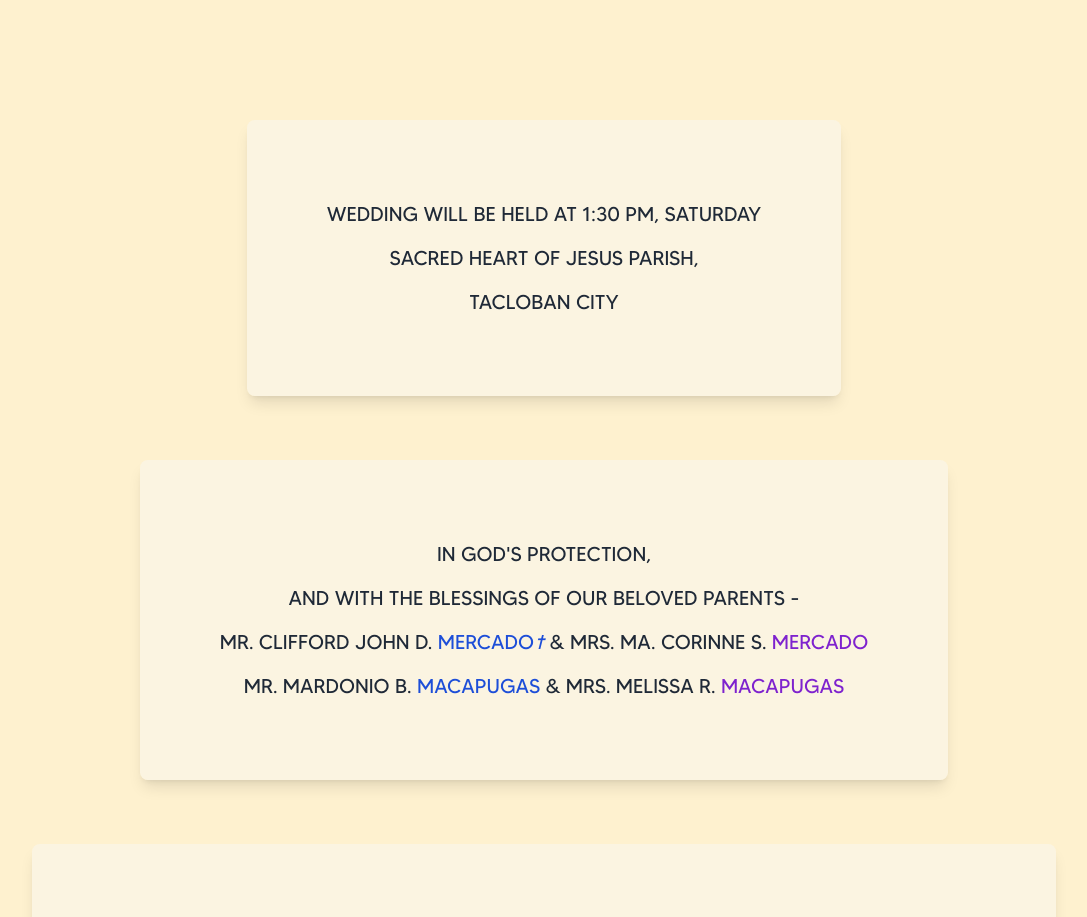
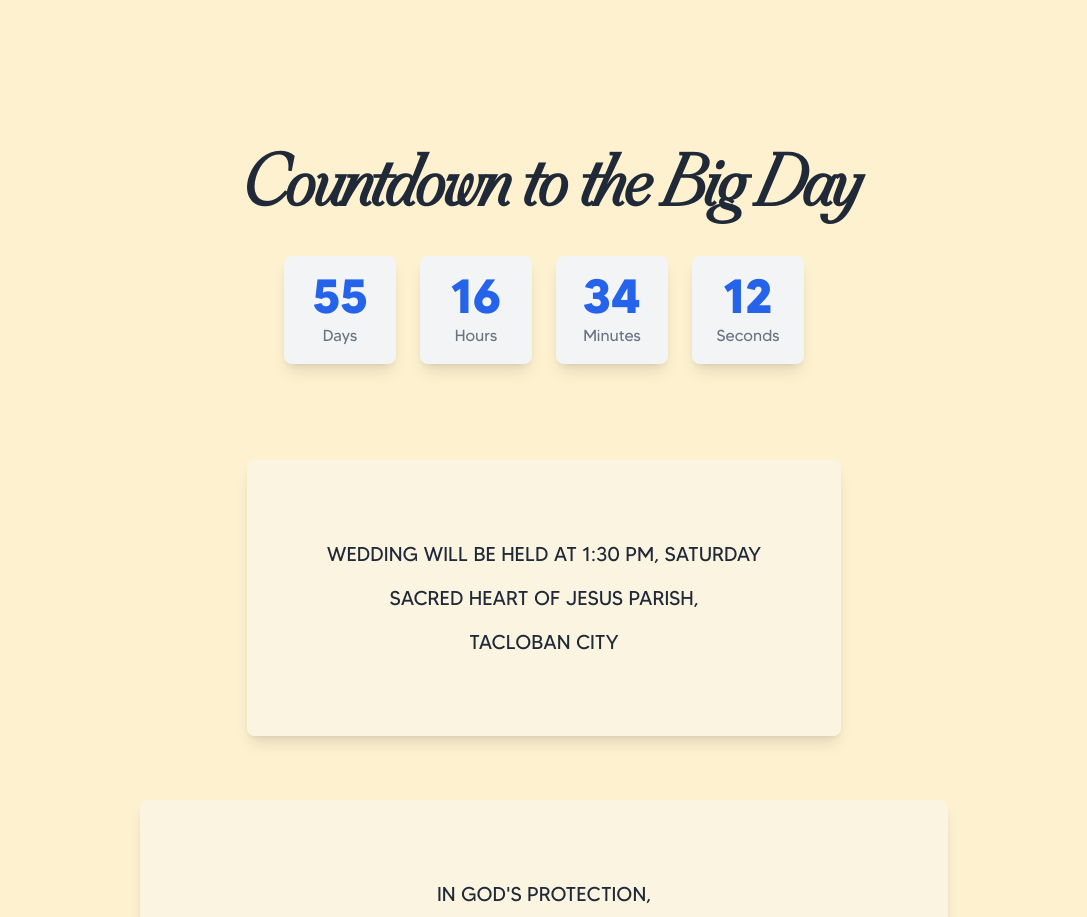
Before and after one commit to kulaizki/imclizyforyou, a Next.js app: page / in a window 1280 px wide. Shown: the part 1640-2557 px from the top of the page, without its empty margins (96-1183 px from the left). Built offline with nearby package versions, Linux system fonts and the light colour scheme.

Commit message:
feat: add EventCountdown component

```diff
--- a/src/app/page.tsx
+++ b/src/app/page.tsx
@@ -8,6 +8,7 @@ import GiftsChildren from "@/components/GiftsChildren";
 import Venue from "@/components/Venue";
 import Parents from "@/components/Parents";
 import CopyrightFooter from "@/components/CopyrightFooter";
+import EventCountdown from "@/components/EventCountdown";
 
 export default function Home() {
   return (
@@ -50,6 +51,7 @@ export default function Home() {
         </div>
 
         <div className="bg-[#fef1cf] flex flex-col items-center gap-y-16 p-4 pt-40">
+          <EventCountdown />
           <Venue />
           <Parents />
           <Sponsors />
--- /dev/null
+++ b/src/components/EventCountdown.tsx
@@ -0,0 +1,57 @@
+"use client";
+import { useEffect, useState } from "react";
+
+interface TimeRemaining {
+  days: number;
+  hours: number;
+  minutes: number;
+  seconds: number;
+}
+
+export default function EventCountdown() {
+  const [timeRemaining, setTimeRemaining] = useState<TimeRemaining | null>(null);
+
+  useEffect(() => {
+    const eventDate = new Date("2024-12-28T13:30:00+08:00");
+
+    function calculateTimeRemaining() {
+      const now = new Date();
+      const difference = eventDate.getTime() - now.getTime();
+
+      if (difference <= 0) return { days: 0, hours: 0, minutes: 0, seconds: 0 };
+
+      return {
+        days: Math.floor(difference / (1000 * 60 * 60 * 24)),
+        hours: Math.floor((difference / (1000 * 60 * 60)) % 24),
+        minutes: Math.floor((difference / (1000 * 60)) % 60),
+        seconds: Math.floor((difference / 1000) % 60),
+      };
+    }
+
+    setTimeRemaining(calculateTimeRemaining());
+
+    const timer = setInterval(() => {
+      setTimeRemaining(calculateTimeRemaining());
+    }, 1000);
+
+    return () => clearInterval(timer);
+  }, []);
+
+  if (!timeRemaining) return null;
+
+  return (
+    <div className="flex flex-col items-center gap-8 text-center text-gray-800 py-8 px-4">
+      <h2 className="font-wedding text-3xl sm:text-4xl md:text-7xl font-semibold">
+        Countdown to the Big Day
+      </h2>
+      <div className="flex justify-center gap-4 md:gap-6">
+        {Object.entries(timeRemaining).map(([label, value], index) => (
+          <div key={index} className="flex flex-col items-center bg-gray-100 rounded-lg p-4 w-20 md:w-24 lg:w-28 shadow-lg">
+            <span className="text-3xl md:text-4xl lg:text-5xl font-bold text-blue-600">{value}</span>
+            <span className="text-sm md:text-base text-gray-500 mt-1">{label.charAt(0).toUpperCase() + label.slice(1)}</span>
+          </div>
+        ))}
+      </div>
+    </div>
+  );
+}
```
